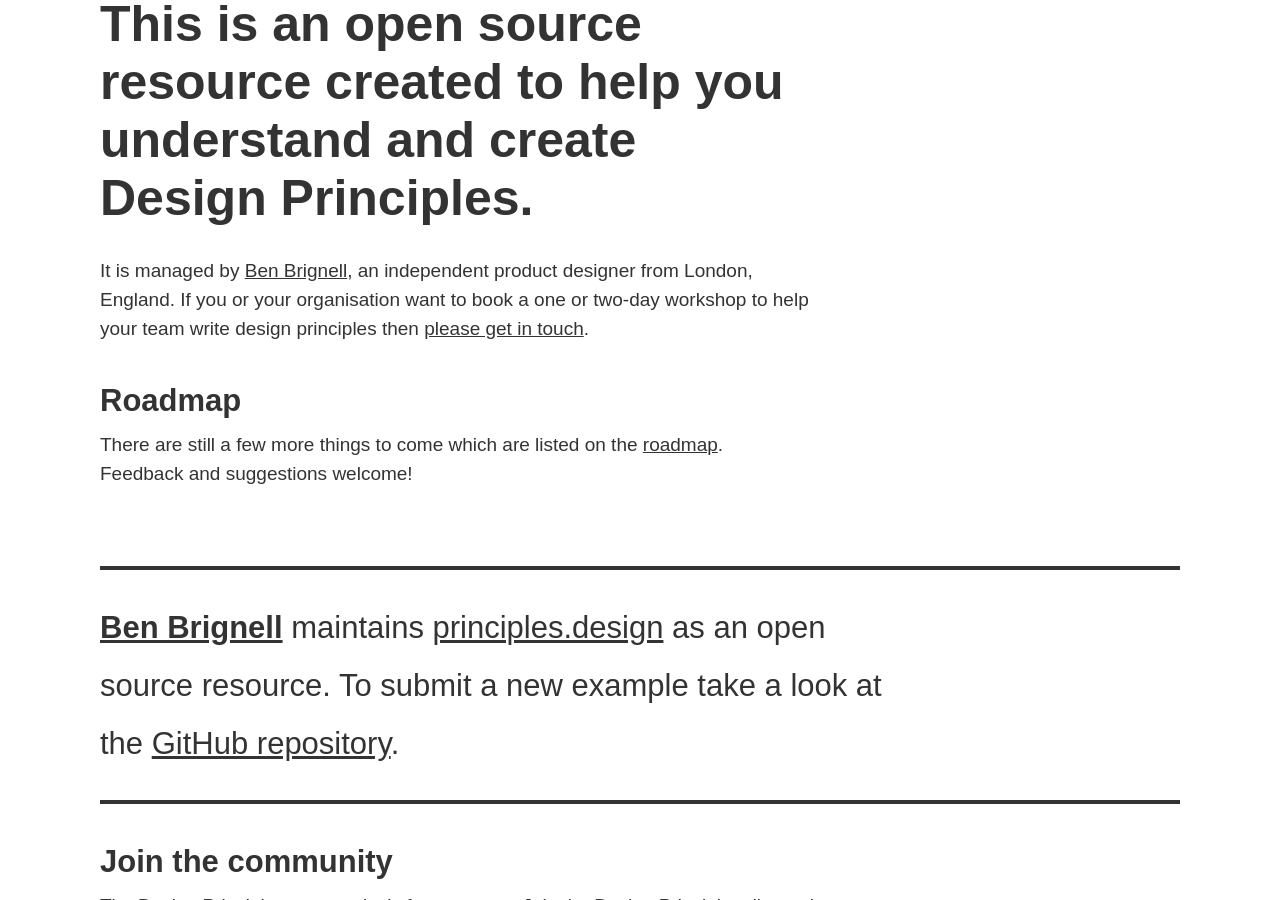
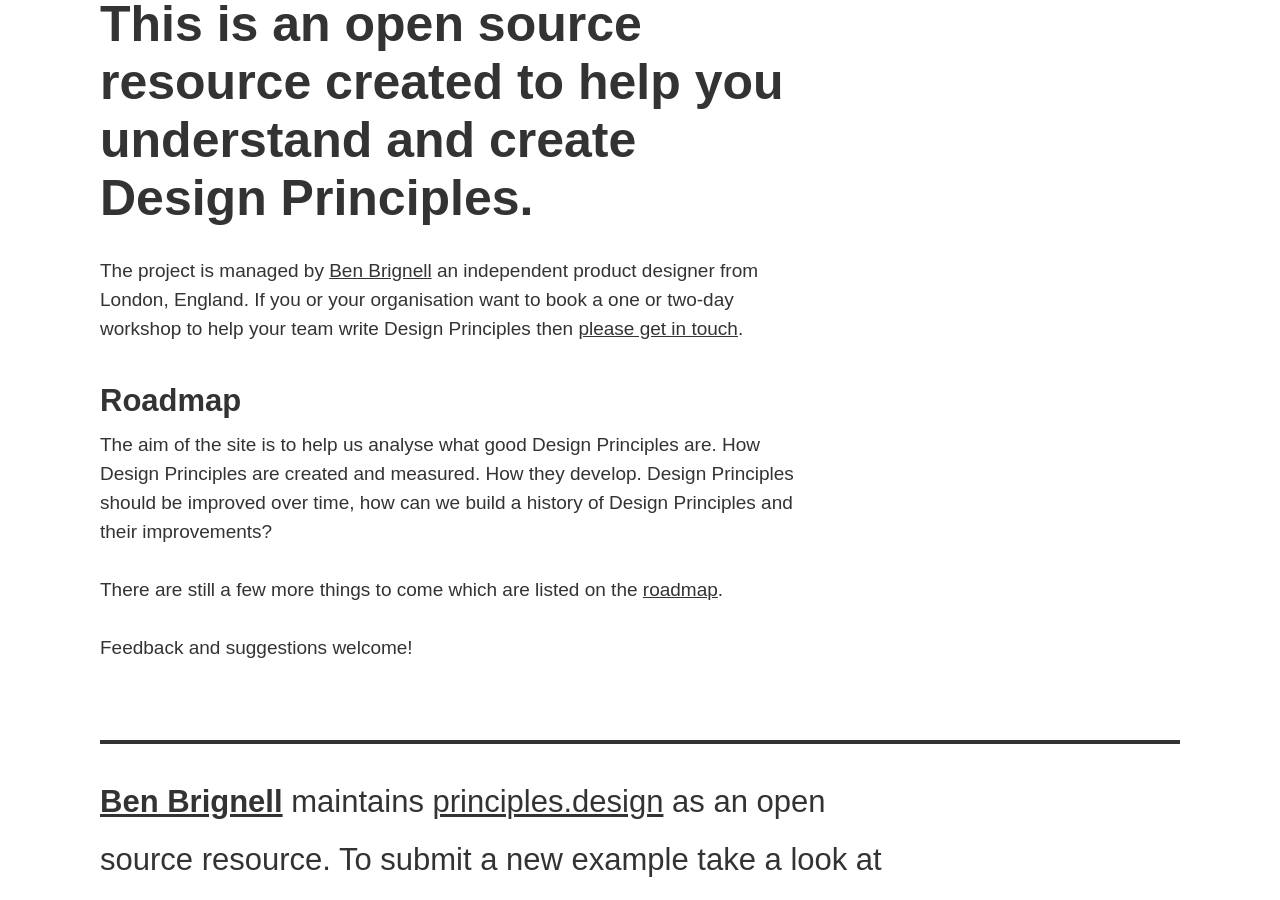
Before and after one commit to benbrignell/principles.design, a Jekyll site: the page built from about.md, in a window 1280 px wide and 900 px high, scrolled down 330 px. Built offline with Jekyll 4.4.1, drawn with Linux system fonts in a browser that asks for light colours.

Commit message:
updated about with a bit more information about what this is about

```diff
--- a/about.md
+++ b/about.md
@@ -6,7 +6,11 @@
 ---
 ## This is an open source resource created to help you understand and create Design Principles.
 
-It is managed by [Ben Brignell](https://benbrignell.com), an independent product designer from London, England. If you or your organisation want to book a one or two-day workshop to help your team write design principles then [please get in touch](https://brignell.uk).
+The project is managed by [Ben Brignell](https://benbrignell.com) an independent product designer from London, England. If you or your organisation want to book a one or two-day workshop to help your team write Design Principles then [please get in touch](https://brignell.uk).
 
 ### Roadmap
-There are still a few more things to come which are listed on the [roadmap](https://github.com/benbrignell/design-principles/issues?q=is%3Aissue+is%3Aopen+label%3Aroadmap). Feedback and suggestions welcome!
+The aim of the site is to help us analyse what good Design Principles are. How Design Principles are created and measured. How they develop. Design Principles should be improved over time, how can we build a history of Design Principles and their improvements?
+
+There are still a few more things to come which are listed on the [roadmap](https://github.com/benbrignell/design-principles/issues?q=is%3Aissue+is%3Aopen+label%3Aroadmap).
+
+Feedback and suggestions welcome!
```
